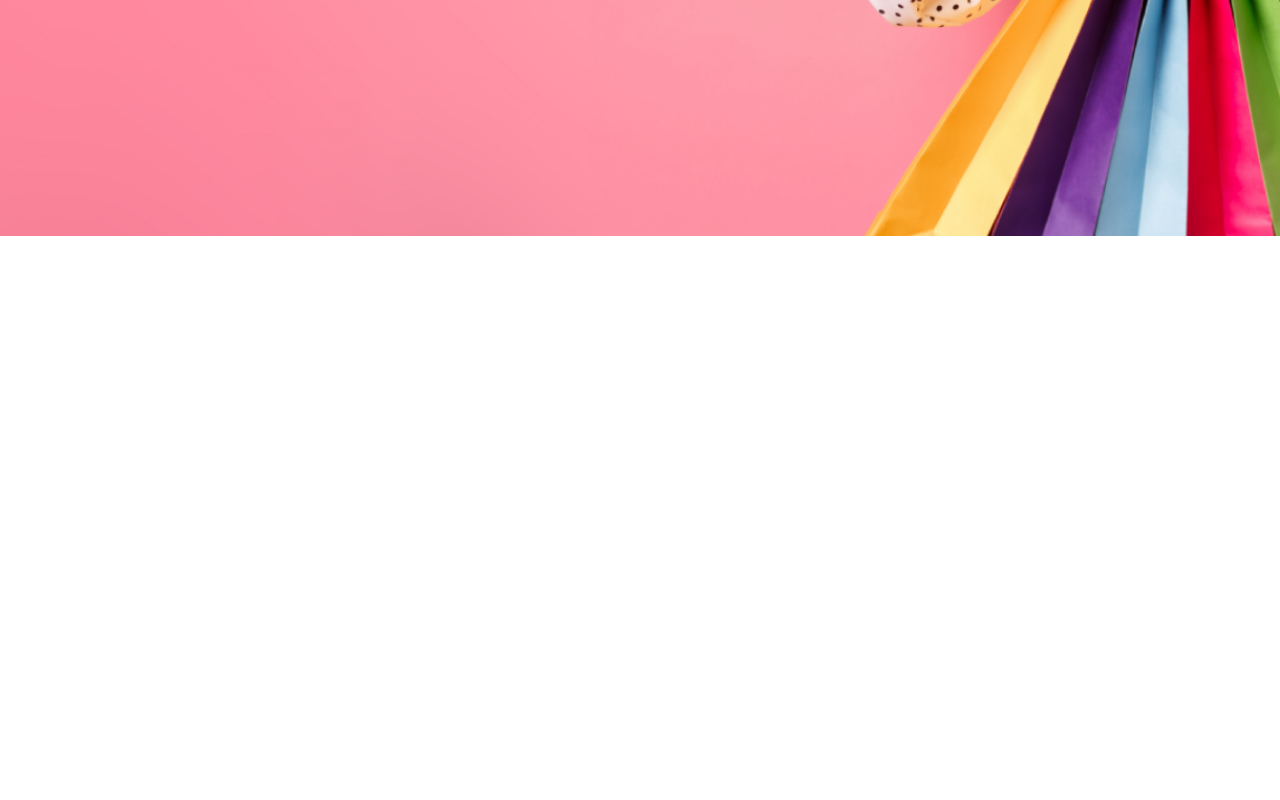
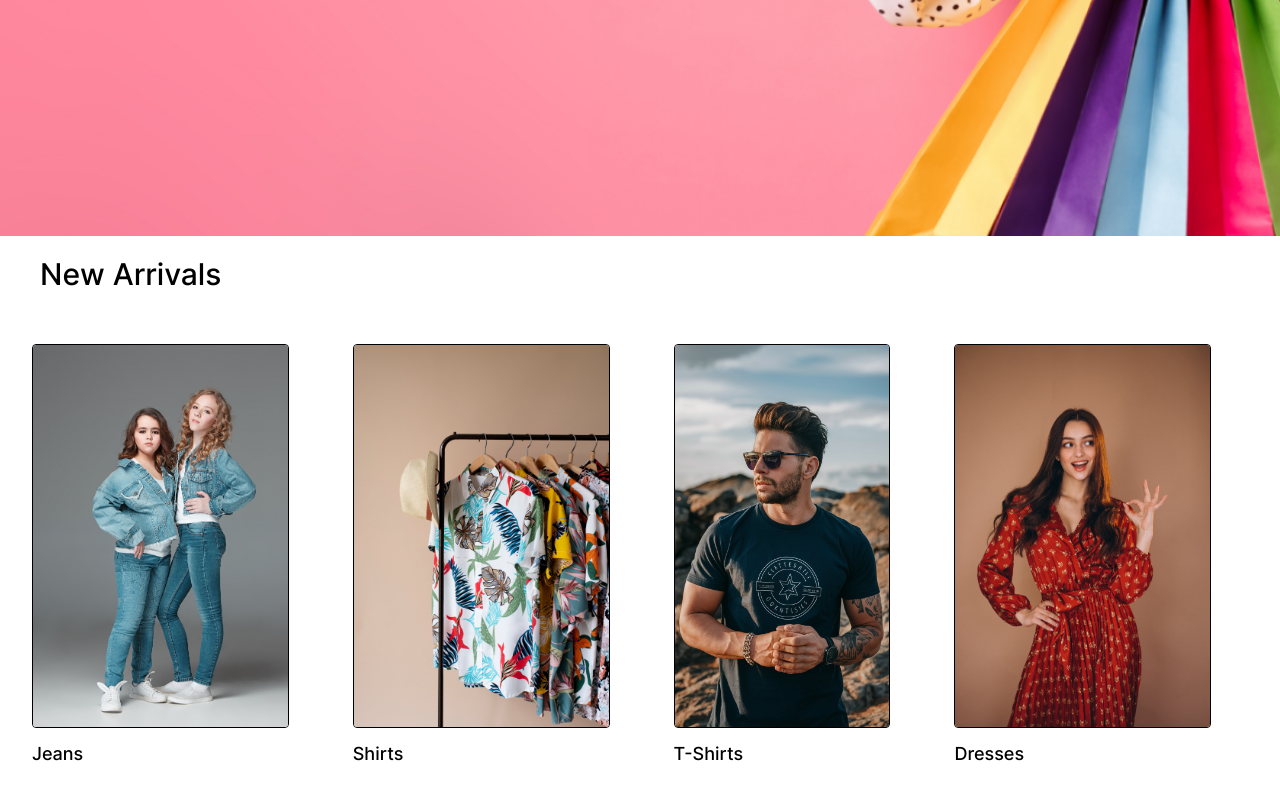
Before and after one commit to BillyHasman/e-commerce-app, a React (Vite) app in the folder Frontend/: page / in a window 1280 px wide. Shown: the part 662-1462 px from the top of the page. Before the commit the page ends 898 px from the top, so only its background shows below. Built offline with nearby package versions, Linux system fonts and the light colour scheme.

Commit message:
feat: Add Card in NewArrivals

```diff
--- a/Frontend/src/Shop.jsx
+++ b/Frontend/src/Shop.jsx
@@ -1,12 +1,14 @@
 import './Shop.css'
 import Navigation from './assets/components/Navigation/Navigation'
 import HeroSection from './assets/components/HeroSection/HeroSection'
+import NewArrivals from './assets/components/Sections/NewArrivals'
 
 const Shop = () => {
   return (
     <>
       <Navigation />
       <HeroSection />
+      <NewArrivals />
     </>
   )
 }
--- /dev/null
+++ b/Frontend/src/assets/components/Card/Card.jsx
@@ -0,0 +1,17 @@
+import PropTypes from 'prop-types'
+
+const Card = ({ imagePath, title }) => {
+  return (
+    <div className='flex flex-col p-8'>
+      <img src={imagePath} alt='Jeans' className='min-h-96 max-h-96 max-w-auto min-w-auto bg-cover bg-center border rounded hover:scale-105 cursor-pointer transition-all duration-300 ease-in-out' />
+      <p className='text-lg pt-3'>{title}</p>
+    </div>
+  )
+}
+
+Card.propTypes = {
+  imagePath: PropTypes.string.isRequired,
+  title: PropTypes.string.isRequired,
+}
+
+export default Card
--- /dev/null
+++ b/Frontend/src/assets/components/Sections/NewArrivals.jsx
@@ -0,0 +1,36 @@
+import Card from '../Card/Card'
+import SectionHeading from './SectionHeading/SectionHeading'
+import Jeans from '../../img/jeans.jpg'
+import Shirts from '../../img/shirts.jpg'
+import Tshirts from '../../img/tshirts.jpeg'
+import Dresses from '../../img/dresses.jpg'
+
+const items = [
+  {
+    title: 'Jeans',
+    imagePath: Jeans,
+  },
+  {
+    title: 'Shirts',
+    imagePath: Shirts,
+  },
+  {
+    title: 'T-Shirts',
+    imagePath: Tshirts,
+  },
+  {
+    title: 'Dresses',
+    imagePath: Dresses,
+  },
+]
+
+const NewArrivals = () => {
+  return (
+    <>
+      <SectionHeading title={'New Arrivals'} />
+      <div className='flex flex-wrap'>{items && items?.map((item, index) => <Card key={item?.title + index} title={item.title} imagePath={item.imagePath} />)}</div>
+    </>
+  )
+}
+
+export default NewArrivals
--- /dev/null
+++ b/Frontend/src/assets/components/Sections/SectionHeading/SectionHeading.jsx
@@ -0,0 +1,16 @@
+import PropTypes from 'prop-types'
+
+const SectionHeading = ({ title }) => {
+  return (
+    <div className='flex flex-wrap px-10 my-5'>
+      <div></div>
+      <p className='text-3xl'>{title}</p>
+    </div>
+  )
+}
+
+SectionHeading.propTypes = {
+  title: PropTypes.string.isRequired,
+}
+
+export default SectionHeading
```
